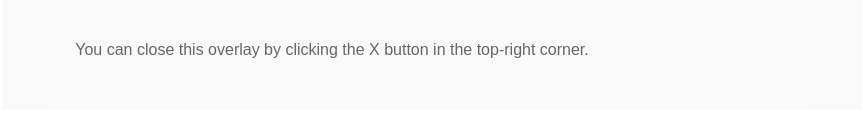
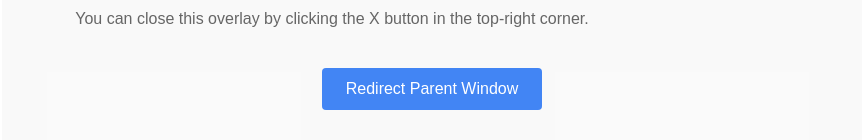
Before and after one commit to terrific-live/timeline-experience-example, a plain HTML site: page fullscreen-content.html in a window 1280 px wide. Shown: the part 691-831 px from the top of the page, without its empty margins (208-1071 px from the left). Before the commit the page ends 800 px from the top, so only its background shows below. Drawn offline with Linux system fonts and the light colour scheme.

Commit message:
redirect parent window

```diff
--- a/fullscreen-content.html
+++ b/fullscreen-content.html
@@ -43,6 +43,20 @@
       margin: 20px 0;
       border-radius: 8px;
     }
+    .redirect-button {
+      padding: 12px 24px;
+      background-color: #4285f4;
+      color: white;
+      border: none;
+      border-radius: 4px;
+      font-size: 16px;
+      cursor: pointer;
+      margin-top: 20px;
+      transition: background-color 0.3s;
+    }
+    .redirect-button:hover {
+      background-color: #3367d6;
+    }
   </style>
 </head>
 <body>
@@ -52,6 +66,14 @@
     <p>This demonstrates how you can create an immersive experience without using the actual fullscreen API, while still maintaining control over the parent page's appearance.</p>
     <img src="https://picsum.photos/800/400" alt="Random placeholder image">
     <p>You can close this overlay by clicking the X button in the top-right corner.</p>
+    <button class="redirect-button" onclick="redirectParent()">Redirect Parent Window</button>
   </div>
+
+  <script>
+    function redirectParent() {
+      // Change the URL to the desired redirect destination
+      window.parent.location.href = 'https://sport5.co.il';
+    }
+  </script>
 </body>
 </html>
```
Also changed, not shown: launcher.html (+1 -1 lines).
